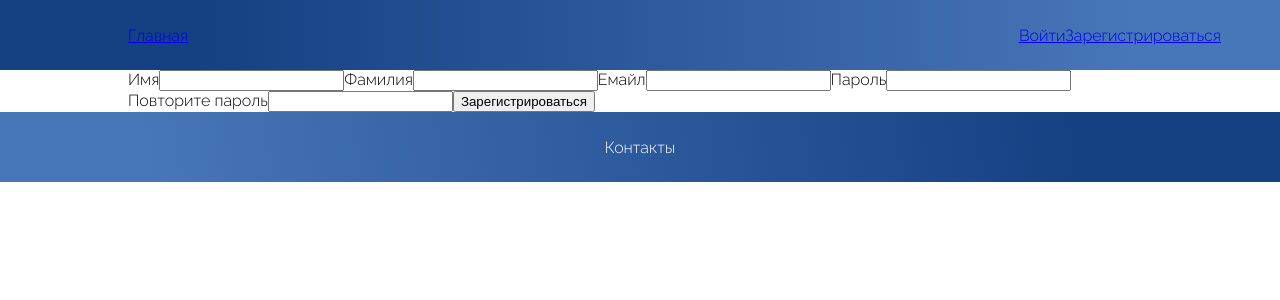
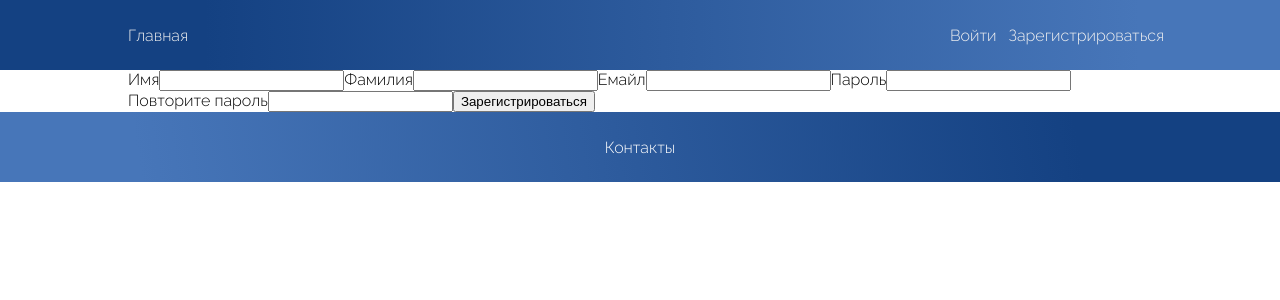
Before and after one commit to mattermq/ALL-ffers, a React (Create React App) app in the folder frontend/: page /signup in a window 1280 px wide. Shown: the top 300 px of the page. Built offline with nearby package versions, Linux system fonts and the light colour scheme; no server answers.

Commit message:
fix styles

```diff
--- a/frontend/src/App.css
+++ b/frontend/src/App.css
@@ -23,6 +23,10 @@ body, html {
   justify-content: space-between; */
 }
 
+a {
+  text-decoration: none;
+}
+
 .header {
   height: 70px;
   width: 100%;
@@ -40,11 +44,17 @@ body, html {
   color: white;
 }
 
+.headerBlock a:visited, a:active, a:link  {
+  color: #f1f1f1;
+}
+
 .wrap_login {
   display: flex;
-  justify-content: space-between;
   align-items: center;
-  width: 13%;
+}
+
+.login {
+  margin-right: 6%;
 }
 
 .firstPage {
```
